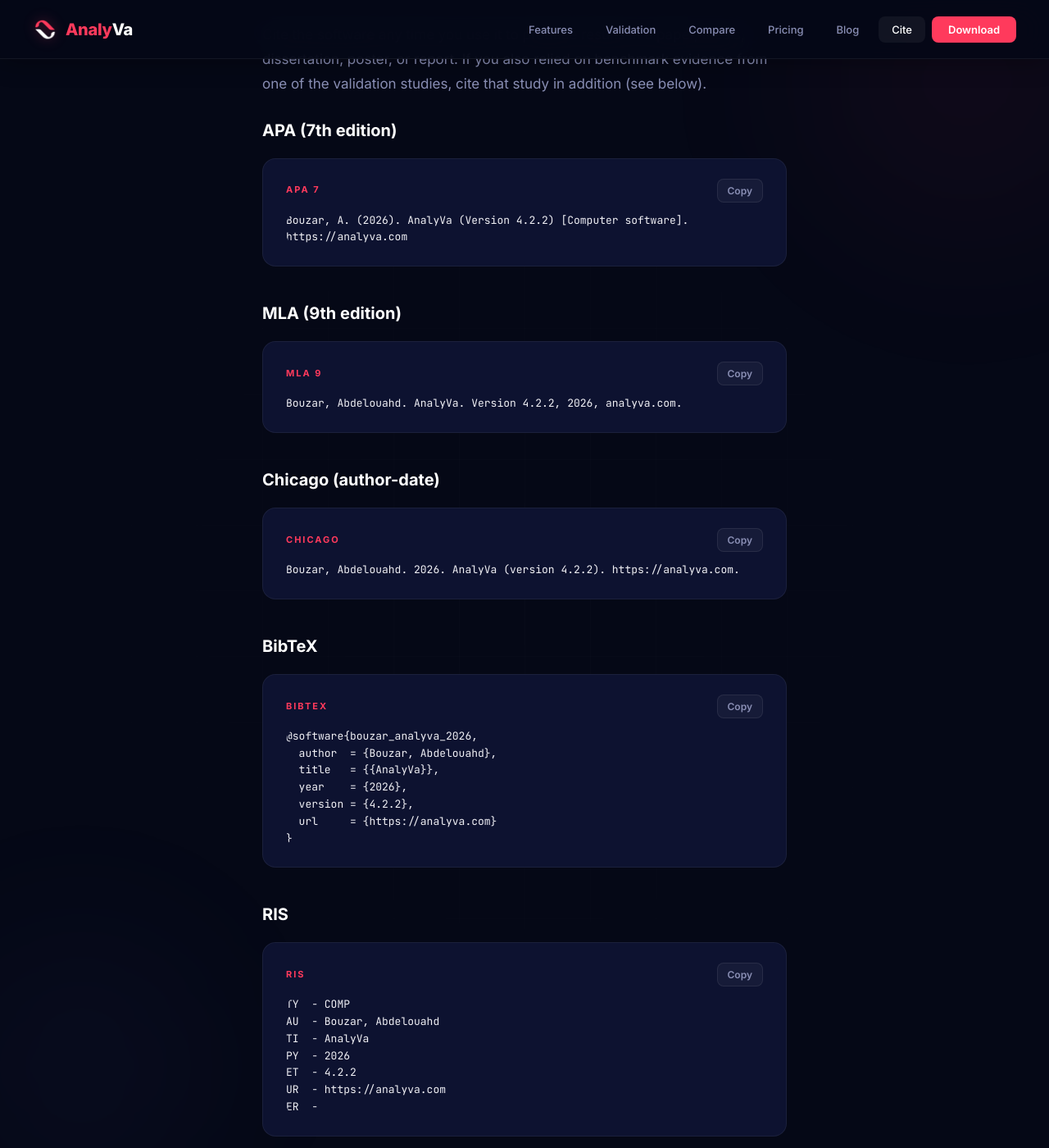
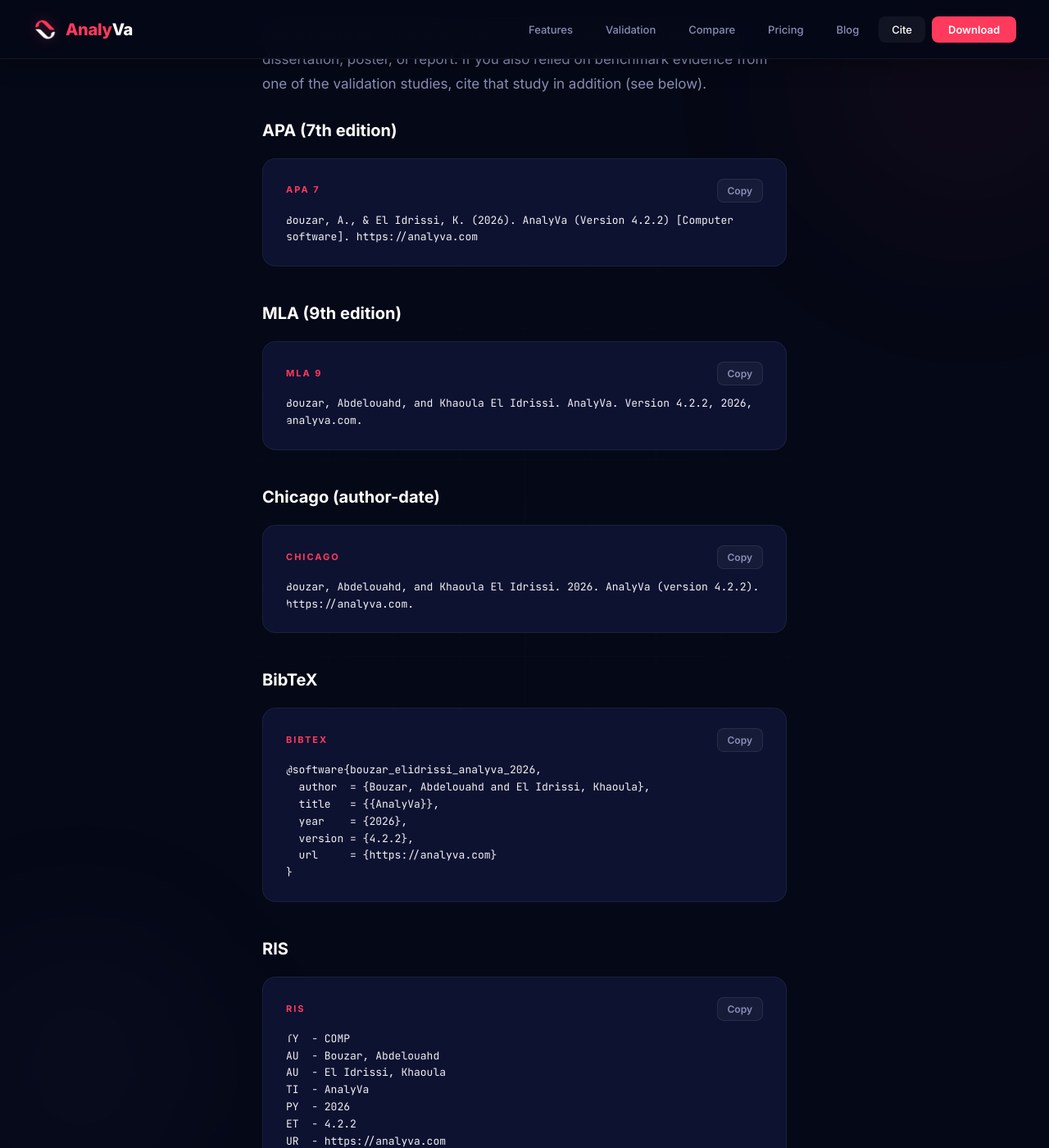
Before and after one commit to Bouzarab/Bouzarab.github.io, a Jekyll site: the page built from cite.html, in a window 1280 px wide and 1400 px high, scrolled down 503 px. Shown: the whole window at 82% size. Built offline with Jekyll 4.4.1, drawn with Linux system fonts in a browser that asks for light colours; some of the changed text lies outside the part shown.

Commit message:
Add El Idrissi as co-author on software citations too

```diff
--- a/cite.html
+++ b/cite.html
@@ -32,7 +32,7 @@
       <span>APA 7</span>
       <button class="copy-btn" data-copy="apa-software">Copy</button>
     </div>
-<pre id="apa-software">Bouzar, A. (2026). AnalyVa (Version 4.2.2) [Computer software]. https://analyva.com</pre>
+<pre id="apa-software">Bouzar, A., & El Idrissi, K. (2026). AnalyVa (Version 4.2.2) [Computer software]. https://analyva.com</pre>
   </div>
 
   <h3>MLA (9th edition)</h3>
@@ -41,7 +41,7 @@
       <span>MLA 9</span>
       <button class="copy-btn" data-copy="mla-software">Copy</button>
     </div>
-<pre id="mla-software">Bouzar, Abdelouahd. AnalyVa. Version 4.2.2, 2026, analyva.com.</pre>
+<pre id="mla-software">Bouzar, Abdelouahd, and Khaoula El Idrissi. AnalyVa. Version 4.2.2, 2026, analyva.com.</pre>
   </div>
 
   <h3>Chicago (author-date)</h3>
@@ -50,7 +50,7 @@
       <span>Chicago</span>
       <button class="copy-btn" data-copy="chicago-software">Copy</button>
     </div>
-<pre id="chicago-software">Bouzar, Abdelouahd. 2026. AnalyVa (version 4.2.2). https://analyva.com.</pre>
+<pre id="chicago-software">Bouzar, Abdelouahd, and Khaoula El Idrissi. 2026. AnalyVa (version 4.2.2). https://analyva.com.</pre>
   </div>
 
   <h3>BibTeX</h3>
@@ -59,8 +59,8 @@
       <span>BibTeX</span>
       <button class="copy-btn" data-copy="bibtex-software">Copy</button>
     </div>
-<pre id="bibtex-software">@software{bouzar_analyva_2026,
-  author  = {Bouzar, Abdelouahd},
+<pre id="bibtex-software">@software{bouzar_elidrissi_analyva_2026,
+  author  = {Bouzar, Abdelouahd and El Idrissi, Khaoula},
   title   = {{AnalyVa}},
   year    = {2026},
   version = {4.2.2},
@@ -76,6 +76,7 @@
     </div>
 <pre id="ris-software">TY  - COMP
 AU  - Bouzar, Abdelouahd
+AU  - El Idrissi, Khaoula
 TI  - AnalyVa
 PY  - 2026
 ET  - 4.2.2
@@ -333,11 +334,11 @@
   </p>
   <blockquote>
     All statistical analyses were performed in AnalyVa (version 4.2.2;
-    Bouzar, 2026), an integrated desktop platform combining PLS-SEM,
-    CB-SEM, and general statistics. The software has been benchmarked
-    against R 4.4.0 on the 31 NIST StRD certified datasets
-    (Bouzar &amp; El Idrissi, 2026a) and against SmartPLS 4 on the
-    corporate reputation model (Bouzar &amp; El Idrissi, 2026b).
+    Bouzar &amp; El Idrissi, 2026), an integrated desktop platform
+    combining PLS-SEM, CB-SEM, and general statistics. The software
+    has been benchmarked against R 4.4.0 on the 31 NIST StRD certified
+    datasets (Bouzar &amp; El Idrissi, 2026a) and against SmartPLS 4
+    on the corporate reputation model (Bouzar &amp; El Idrissi, 2026b).
   </blockquote>
 {% endraw %}
 </article>
```
